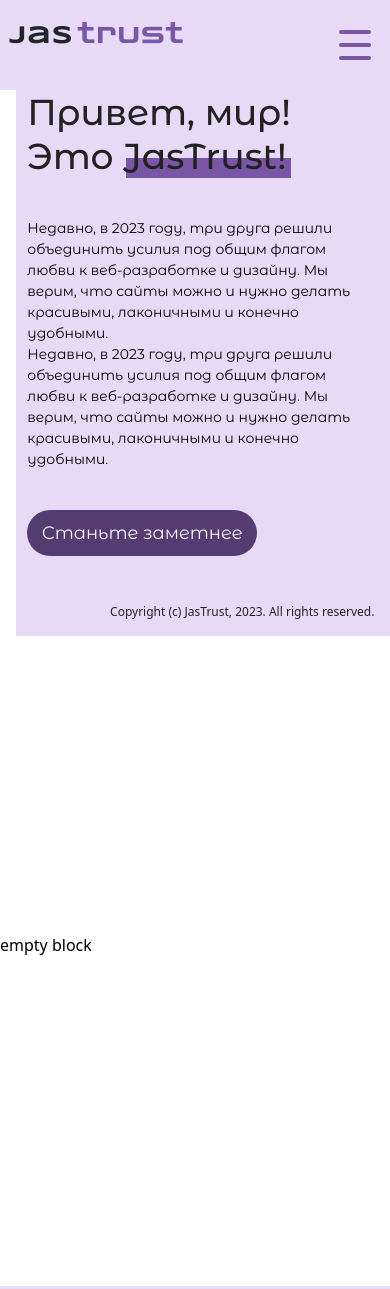
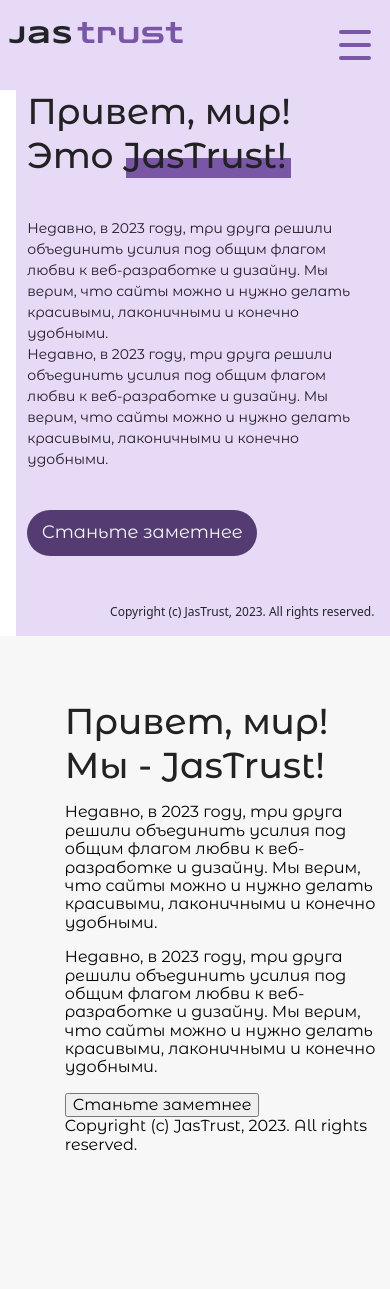
Before and after one commit to vbogdanov9/startapp2, a website: page src/index.html in a window 390 px wide. Shown: the top 1289 px of the page. Drawn offline with Linux system fonts and the light colour scheme.

Commit message:
start second section

```diff
--- a/src/index.html
+++ b/src/index.html
@@ -43,6 +43,7 @@
         </div>
       </nav>
     </header>
+
     <section class="hero-iteration-4">
       <div class="background"></div>
 
@@ -80,7 +81,37 @@
       </div>
     </section>
 
-    <section class="hero-iteration"></section>
+    <section class="hero-iteration">
+      <div class="main-picture">
+        <div class="picture"></div>
+        <div class="shadow"></div>
+      </div>
+
+      <div class="content">
+        <div class="title">
+          <span>Привет, мир!<br />Мы - JasTrust!</span>
+        </div>
+
+        <div class="text">
+          <p>
+            Недавно, в 2023 году, три друга решили объединить усилия под общим
+            флагом любви к веб-разработке и дизайну. Мы верим, что сайты можно и
+            нужно делать красивыми, лаконичными и конечно удобными.
+          </p>
+          <p>
+            Недавно, в 2023 году, три друга решили объединить усилия под общим
+            флагом любви к веб-разработке и дизайну. Мы верим, что сайты можно и
+            нужно делать красивыми, лаконичными и конечно удобными.
+          </p>
+        </div>
+
+        <button class="become-more-visible">Станьте заметнее</button>
+      </div>
+
+      <div class="copyright">
+        Copyright (c) JasTrust, 2023. All rights reserved.
+      </div>
+    </section>
 
     <div class="empty">empty block</div>
 
--- a/src/js/script.js
+++ b/src/js/script.js
@@ -1,4 +1,4 @@
-//высота header добавляем в паддинг родительскому элементу
+//высоту header добавляем в паддинг родительскому элементу
 const headerNode = document.querySelector("header");
 const headerHeight = headerNode.offsetHeight;
 headerNode.parentNode.style.paddingTop = headerHeight + "px";
@@ -7,15 +7,16 @@ headerNode.parentNode.style.paddingTop = headerHeight + "px";
 const menuLinks = document.querySelectorAll(".menu__link");
 if (menuLinks.length > 0) {
   menuLinks.forEach((menuLink) => {
+    aLinkGoto = menuLink.querySelector("a[data-goto]");
+    const gotoClass = aLinkGoto.dataset.goto;
+    const gotoBlock = document.querySelector(gotoClass);
+
+    // единичку добавил в конце, чтоб убрать зазор после header
+    const gotoBlockValue =
+      gotoBlock.getBoundingClientRect().top + scrollY - headerHeight + 1;
+
     menuLink.addEventListener("click", (e) => {
       e.preventDefault();
-      aLinkGoto = menuLink.querySelector("a[data-goto]");
-      const gotoClass = aLinkGoto.dataset.goto;
-      const gotoBlock = document.querySelector(gotoClass);
-
-      // единичку добавил в конце, чтоб убрать зазор после header
-      const gotoBlockValue =
-        gotoBlock.getBoundingClientRect().top + scrollY - headerHeight + 1;
 
       // если было активно меню бургер делаем неактивным
       if (burger.classList.contains("_active")) {
@@ -35,9 +36,7 @@ const menuBody = document.querySelector(".menu-body");
 if (burger && menuBody) {
   burger.addEventListener("click", () => {
     document.body.classList.toggle("_lock");
-
     burger.classList.toggle("_active");
-
     menuBody.classList.toggle("show");
   });
 }
--- a/src/sass/base/_variables.scss
+++ b/src/sass/base/_variables.scss
@@ -8,6 +8,7 @@
   --button-bg-color: #543c73;
   --button-text-color: #f7f7f7;
   --logo-trust-color-a: #7956a680;
+  --hero-text-color: #201B26;
 
 
   // --hamburger-bg-color: #7956a64d;
--- a/src/sass/blocks/_hero-iteration-4.scss
+++ b/src/sass/blocks/_hero-iteration-4.scss
@@ -75,7 +75,7 @@ body._lock {
       width: max-content;
       font-size: 96px;
       font-weight: 500;
-      line-height: 1.224em;
+      line-height: 1.218958333em;
       text-align: left;
       color: var(--title-color, #222222);
       position: relative;
@@ -106,6 +106,7 @@ body._lock {
       font-weight: 400;
       line-height: 1.5em;
       text-align: left;
+      color: var(--hero-text-color, #201b26);
       p {
         margin: 0;
       }
--- /dev/null
+++ b/src/sass/blocks/_hero-iteration.scss
@@ -0,0 +1,157 @@
+.hero-iteration {
+  background-color: var(--button-text-color, #f7f7f7);
+  position: relative;
+  min-height: 1080px;
+  // padding: 177px 45px 181px 319px;
+  padding: 16.38888889% 2.34375% 16.75925926% 16.61458333%;
+  font-family: var(--font-family, "Montserrat Alternates", sans-serif);
+
+  .title {
+    width: max-content;
+    font-size: 6rem;
+    font-weight: 500;
+    line-height: 1.218958333em;
+    text-align: left;
+    color: var(--title-color, #222222);
+  }
+
+  // .text {
+  //   margin-top: 40px;
+  //   // max-width: 530px;
+  //   max-width: 33.10430981%;
+  //   font-size: 20px;
+  //   font-weight: 400;
+  //   line-height: 1.5em;
+  //   text-align: left;
+  //   p {
+  //     margin: 0;
+  //   }
+  // }
+
+  // .become-more-visible {
+  //   margin-top: 40px;
+  //   background-color: var(--button-bg-color, #543c73);
+  //   border: none;
+  //   padding: 0;
+  //   border-radius: 32px;
+  //   // width: 639px;
+  //   width: 39.91255465%;
+  //   height: 90px;
+  //   color: var(--button-text-color, #f7f7f7);
+  //   font-size: 48px;
+  //   font-weight: 400;
+  // }
+
+  // .content {
+  //   margin-left: 16.61458333%;
+  //   font-family: var(--font-family, "Montserrat Alternates", sans-serif);
+  //   position: relative;
+  //   z-index: 10;
+  // }
+
+  // .main-picture {
+  //   position: absolute;
+  //   top: 16.57407407%;
+  //   right: 9.114583333%;
+  //   height: 630px;
+  //   width: 546px;
+
+  //   .picture {
+  //     position: relative;
+  //     height: 100%;
+  //     width: 100%;
+  //     background-image: url("../images/Main_picture.png");
+  //     background-position: center;
+  //     background-repeat: no-repeat;
+  //     background-size: cover;
+  //     z-index: 2;
+  //     .shadow {
+  //       position: relative;
+  //       z-index: 1;
+  //       width: 102.7472527%;
+  //       height: 66.03174603%;
+  //       top: 39.36507937%;
+  //       left: 3.663003663%;
+  //       background-color: var(--button-bg-color, #543c73);
+  //     }
+  //   }
+  // }
+
+  // .copyright {
+  //   position: absolute;
+  //   bottom: 50px;
+  //   right: 59px;
+  //   font-size: 14px;
+  //   font-weight: 500;
+  //   line-height: 1.214285714em;
+  //   text-align: left;
+  //   color: var(--logo-jas-color, #212529);
+  // }
+}
+
+@media screen and (max-width: 1400px) {
+  .hero-iteration {
+    .content {
+      .title {
+        font-size: 4.5rem;
+      }
+      // .become-more-visible {
+      //   font-size: 24px;
+      //   height: 60px;
+      // }
+    }
+  }
+}
+
+@media screen and (max-width: 700px) {
+  .hero-iteration {
+    .content {
+      // .text {
+      //   font-size: 14px;
+      //   max-width: 450px;
+      // }
+      .title {
+        font-size: 3.5rem;
+      }
+    }
+  }
+}
+
+@media screen and (max-width: 600px) {
+  .hero-iteration {
+    // .background {
+    //   width: 96%;
+    //   left: auto;
+    //   right: 0;
+    // }
+    .content {
+      // margin: 0;
+      // padding: 0 5% 0 5%;
+      // .text {
+      //   // font-size: 14px;
+      //   max-width: 360px;
+      // }
+      .title {
+        font-size: 3rem;
+        // margin-right: auto;
+        // margin-left: auto;
+      }
+    }
+  }
+}
+
+@media screen and (max-width: 400px) {
+  .hero-iteration {
+    .content {
+      // margin: 0;
+      // padding-left: 7%;
+      // padding-right: 7%;
+      .title {
+        font-size: 2.25rem;
+      }
+    }
+    .copyright {
+      // font-size: 12px;
+    }
+  }
+}
--- a/src/sass/style.scss
+++ b/src/sass/style.scss
@@ -3,15 +3,17 @@
 @import "base/variables";
 
 @import "blocks/logo";
+@import "blocks/header";
 
 section {
   min-height: 300px;
   padding: 40px;
 }
 
-@import "blocks/header";
 
 @import "blocks/hero-iteration-4";
+
+@import "blocks/hero-iteration";
 
 .services {
   background-color: var(--hero-bg-color, #e7daf7);
```
Also changed, not shown: dist/css/style.min.css, dist/index.html, dist/js/script.js, src/css/style.min.css.
